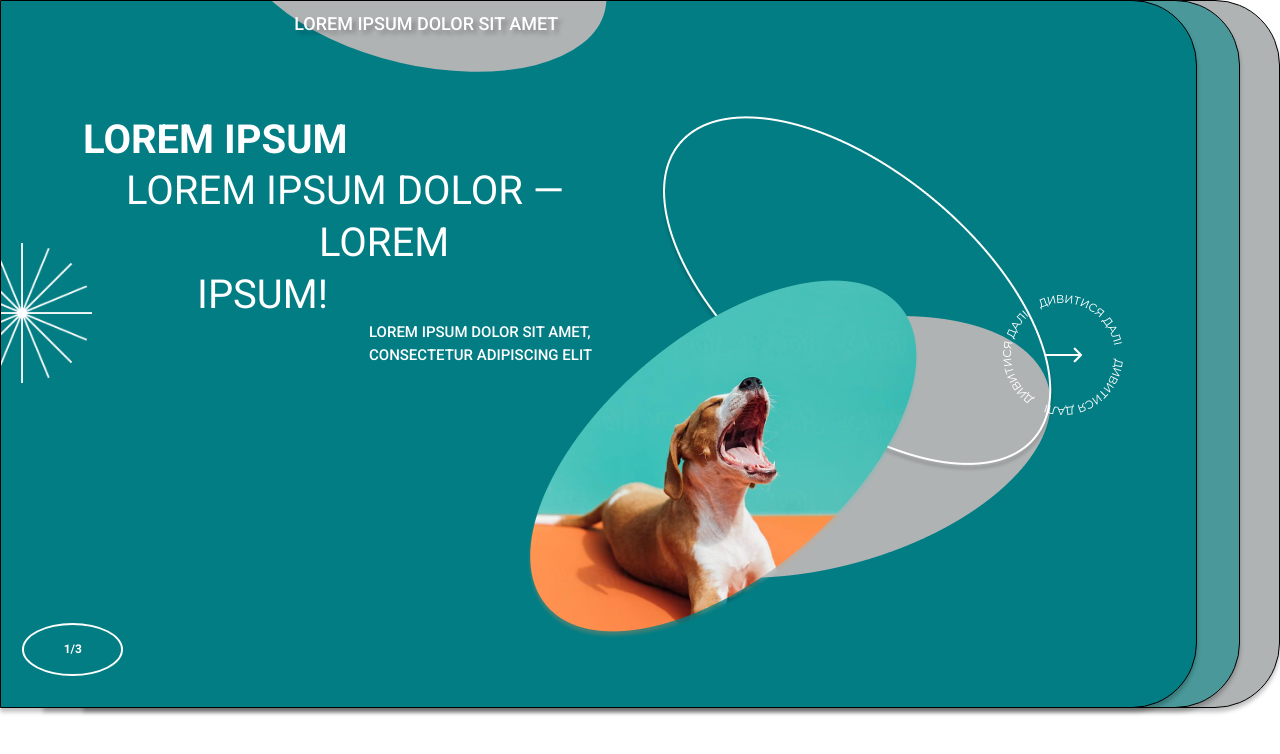
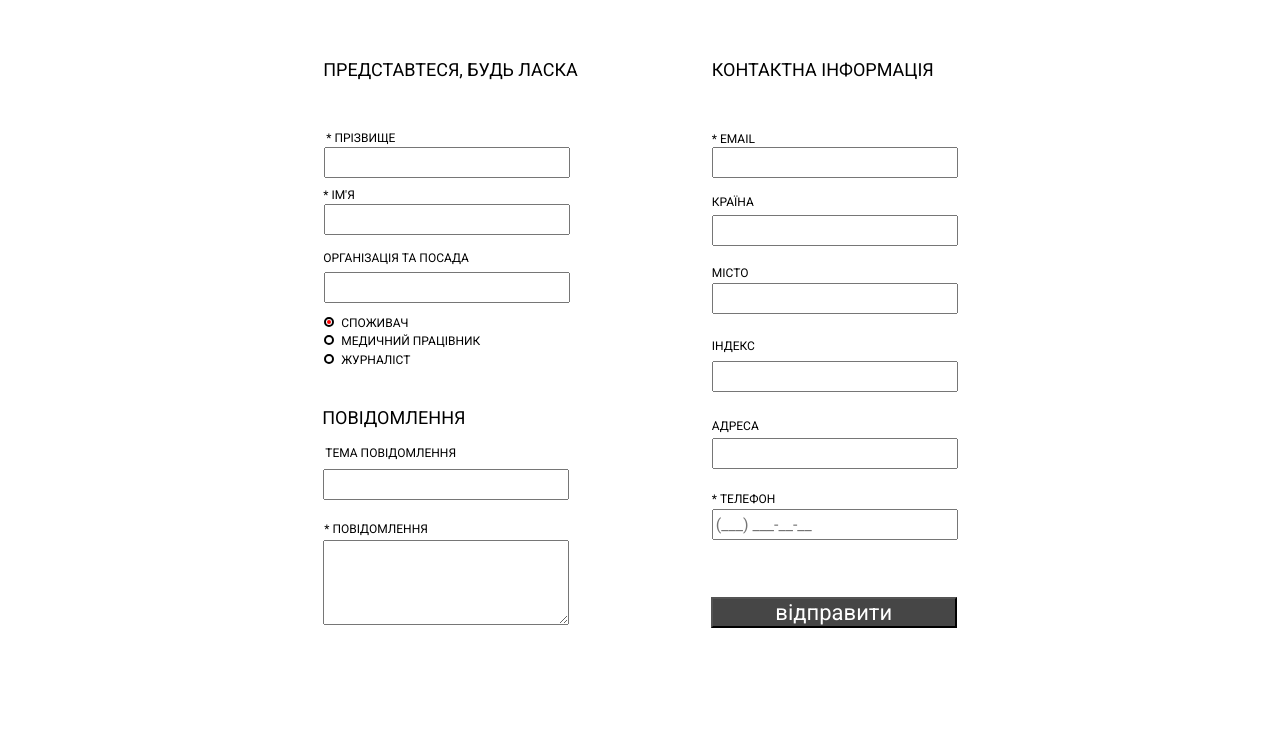
Before and after one commit to AndrewVoloshin/Inchkiev_test_work, a Vue app: page / in a window 1280 px wide. Shown: the top 754 px of the page. Built offline with nearby package versions, Linux system fonts and the light colour scheme.

Commit message:
fix: css form

```diff
--- a/src/App.vue
+++ b/src/App.vue
@@ -1,8 +1,8 @@
 <template>
   <div class="app__wrap">
     <div class="app__container">
-      <SliderApp class="slider"/>
-      <!-- <FeedbackForm /> -->
+      <!-- <SliderApp class="slider"/> -->
+      <FeedbackForm />
       <!-- <DynamicBlocks/> -->
 
     </div>
@@ -10,16 +10,16 @@
 </template>
 
 <script>
-import SliderApp from './components/SliderApp'
-// import FeedbackForm from './components/FeedbackForm.vue'
+// import SliderApp from './components/SliderApp'
+import FeedbackForm from './components/FeedbackForm.vue'
 // import DynamicBlocks from './components/DynamicBlocks.vue'
 
 
 export default {
   name: 'App',
   components: {
-    SliderApp,
-    // FeedbackForm,
+    // SliderApp,
+    FeedbackForm,
     // DynamicBlocks
   }
 }
@@ -34,9 +34,7 @@ body {
   box-sizing: border-box;
 }
 
-.slider{
-  height: 900px;
-}
+
 /*
 .app__wrap {
   display: flex;
--- a/src/components/FeedbackForm.vue
+++ b/src/components/FeedbackForm.vue
@@ -36,10 +36,10 @@ export default {
                 lastName: /^[А-Яа-яҐґЄєЇїІі]+$/,
                 firstName: /^[А-Яа-яҐґЄєЇїІі]+$/,
                 organization: /^[А-Яа-яҐґЄєЇїІі]*$/,
-                country: /^[А-Яа-яҐґЄєЇїІі]+$/,
-                city: /^[А-Яа-яҐґЄєЇїІі]+$/,
-                index: /^\d+$/,
-                address: /^[А-Яа-яҐґЄєЇїІі\d/\-,]+$/,
+                country: /^[А-Яа-яҐґЄєЇїІі]*$/,
+                city: /^[А-Яа-яҐґЄєЇїІі]*$/,
+                index: /^\d*$/,
+                address: /^[А-Яа-яҐґЄєЇїІі\d/\-,]*$/,
                 phone: /^\(\d{3}\) \d{3}-\d{2}-\d{2}$/,
                 email: /^[^\s@]+@[^\s@]+\.[^\s@]+$/,
                 subject: /^[А-Яа-яҐґЄєЇїІі\d\s\-,]*$/,
@@ -203,14 +203,14 @@ export default {
                         </div>
 
                         <div class="contact__content">
-                            <label class="label contact__label">* КРАЇНА</label>
+                            <label class="label contact__label">КРАЇНА</label>
                             <input v-model="formData.country"
                                    :class="{ 'input contact__input error': errors.country }"
                                    type="text"
                                    @input="validateCountry" />
                         </div>
                         <div class="contact__content">
-                            <label class="label contact__label">* МІСТО</label>
+                            <label class="label contact__label">МІСТО</label>
                             <input v-model="formData.city"
                                    :class="{ 'input contact__input error': errors.city }"
                                    type="text"
@@ -218,7 +218,7 @@ export default {
                         </div>
 
                         <div class="contact__content">
-                            <label class="label contact__label">* ІНДЕКС</label>
+                            <label class="label contact__label">ІНДЕКС</label>
                             <input v-model="formData.index"
                                    :class="{ 'input contact__input error': errors.index }"
                                    type="text"
@@ -226,7 +226,7 @@ export default {
                         </div>
 
                         <div class="contact__content">
-                            <label class="label contact__label">* АДРЕСА</label>
+                            <label class="label contact__label">АДРЕСА</label>
                             <input v-model="formData.address"
                                    :class="{ 'input contact__input error': errors.address }"
                                    type="text"
@@ -270,7 +270,7 @@ textarea.error {
 }
 
 .title {
-    font-weight: 600;
+    font-weight: 400;
     font-size: 18px;
 }
 
@@ -281,6 +281,7 @@ textarea.error {
 
 .message__title {
     margin: 0;
+    margin-left: -1px;
     margin-bottom: 18px;
 }
 
@@ -290,9 +291,11 @@ input {
 }
 
 .label {
+
     display: block;
     margin-bottom: 5px;
     font-size: 12px;
+    font-weight: 400;
 
 }
 
@@ -311,28 +314,30 @@ input[type="radio"] {
 }
 
 .greeting__content:nth-child(2) {
+    margin-bottom: 11px;
+}
+
+.greeting__content:nth-child(3) {
+    margin-bottom: 17px;
+}
+
+.greeting__content:nth-child(4) {
     margin-bottom: 10px;
 }
 
-.greeting__content:nth-child(3) {
-    margin-bottom: 16px;
-}
-
-.greeting__content:nth-child(4) {
-    margin-bottom: 9px;
-}
-
 .greeting__content:nth-child(4) .greeting__label {
-    margin-bottom: 7px;
+    margin-bottom: 6px;
 }
 
 
 .greeting__content:nth-child(2) .greeting__label {
     padding-left: 2px;
+
 }
 
 .greeting__content:nth-child(3) .greeting__label {
     margin-bottom: 1px;
+    margin-left: -1px;
 }
 
 .greeting__content:nth-child(4) .greeting__label {
@@ -377,7 +382,7 @@ input[type="radio"] {
 }
 
 .greeting__label {
-    margin-bottom: 3px;
+    margin-bottom: 2px;
 }
 
 .feedback-form {
@@ -393,36 +398,77 @@ input[type="radio"] {
 }
 
 .greeting__container {
-    margin-bottom: 39px;
+    margin-bottom: 40px;
+    margin-left: 1px;
 }
 
 .contact__content:nth-child(2) {
-    margin-bottom: 17px;
+    margin-bottom: 18px;
 }
 
-.contact__content:nth-child(3) {
-    margin-bottom: 20px;
+.contact__content:nth-child(2) .contact__label {
+    margin-bottom: 1px;
 }
 
-.contact__content:nth-child(4) {
-    margin-bottom: 25px;
+
+.contact__content:nth-child(3) {
+    margin-bottom: 21px;
 }
 
+.contact__content:nth-child(4) .contact__label {
+    margin-bottom: 2px;
+}
+
+
+.contact__content:nth-child(4) {
+    margin-bottom: 26px;
+}
+
+.contact__content:nth-child(5) .contact__label {
+    margin-bottom: 7px;
+}
+
+
 .contact__content:nth-child(5) {
-    margin-bottom: 27px;
+    margin-bottom: 28px;
 }
 
 .contact__content:nth-child(6) {
+    margin-bottom: 24px;
+}
+
+.contact__content:nth-child(6) .contact__label {
+    margin-bottom: 4px;
+}
+.contact__content:nth-child(7) .contact__label {
+    margin-bottom: 3px;
+}
+
+
+
+.message__container {
+    margin-left: 1px;
+}
+
+.message__title {}
+
+.message__label {
+    margin-left: 2px;
+    margin-bottom: 8px;
+}
+
+
+
+
+.message__content:nth-child(2) {
     margin-bottom: 23px;
 }
 
-.message__container {}
+.message__content:nth-child(3) .message__label{
+    margin-left: 1px;
+    margin-bottom: 3px;
+}
 
-.message__title {}
-
-.message__content:nth-child(2) {
-    margin-bottom: 22px;
-}
 
 textarea {
     width: 246px;
@@ -430,26 +476,16 @@ textarea {
 }
 
 .contact__container {
-    margin-bottom: 52px;
+    margin-left: 1px;
+    margin-bottom: 57px;
 }
 
 input,
 textarea {
-    width: 100%;
+    /* width: 100%; */
     box-sizing: border-box;
 }
 
-.title {
-    font-weight: 600;
-    font-size: 18px;
-}
-
-.greeting__title,
-.message__title,
-.contact__title {
-    margin: 0;
-    margin-bottom: 20px;
-}
 
 .greeting__content,
 .message__content,
@@ -462,17 +498,6 @@ textarea.error {
     border: 1px solid #d9534f;
     background-color: #f9d6d5;
 }
-
-.button-submit {
-    width: 100%;
-    height: 40px;
-    color: white;
-    font-size: 18px;
-    background-color: #464646;
-    border: none;
-    cursor: pointer;
-}
-
 
 @media (max-width: 768px) {
     .feedback-form__container {
```
